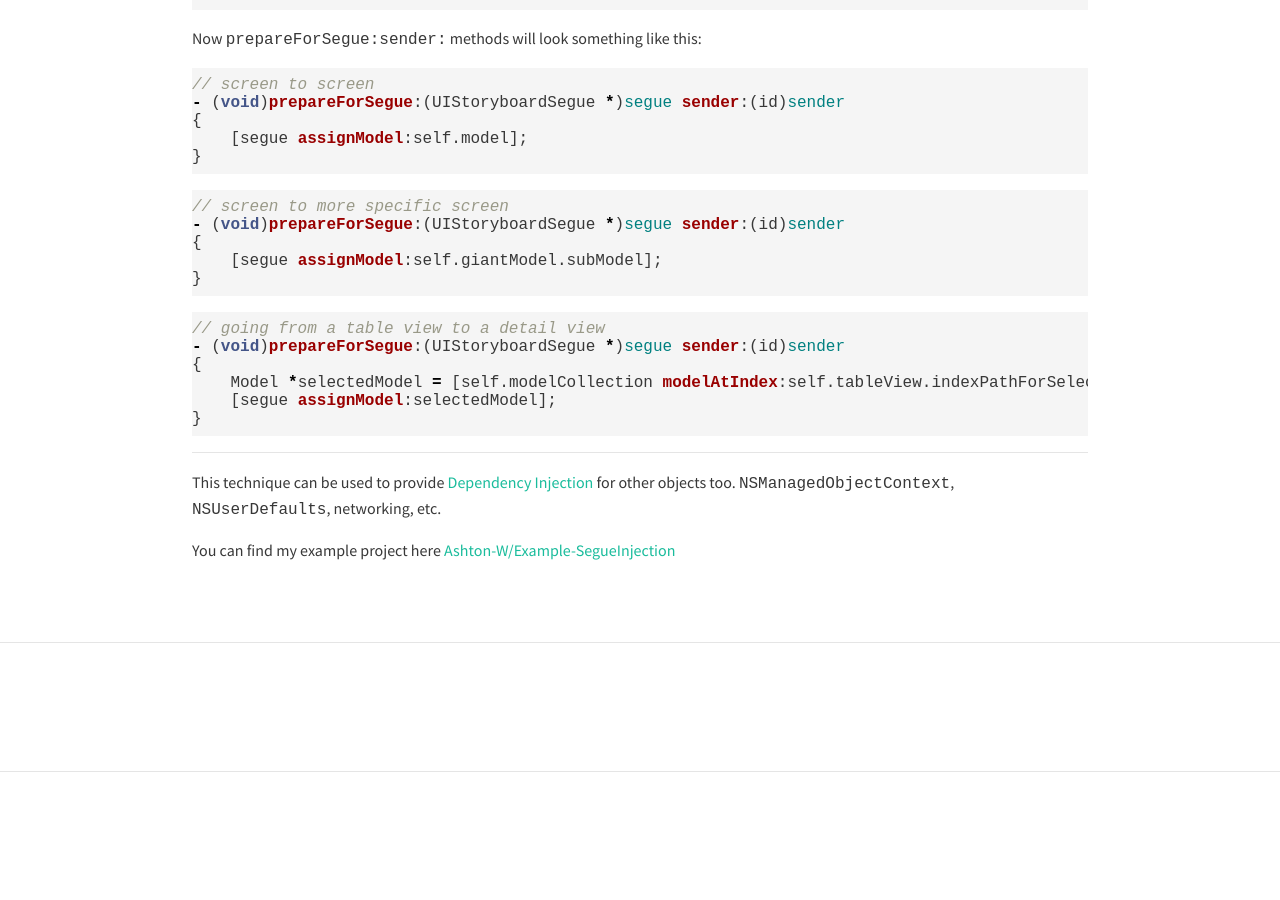
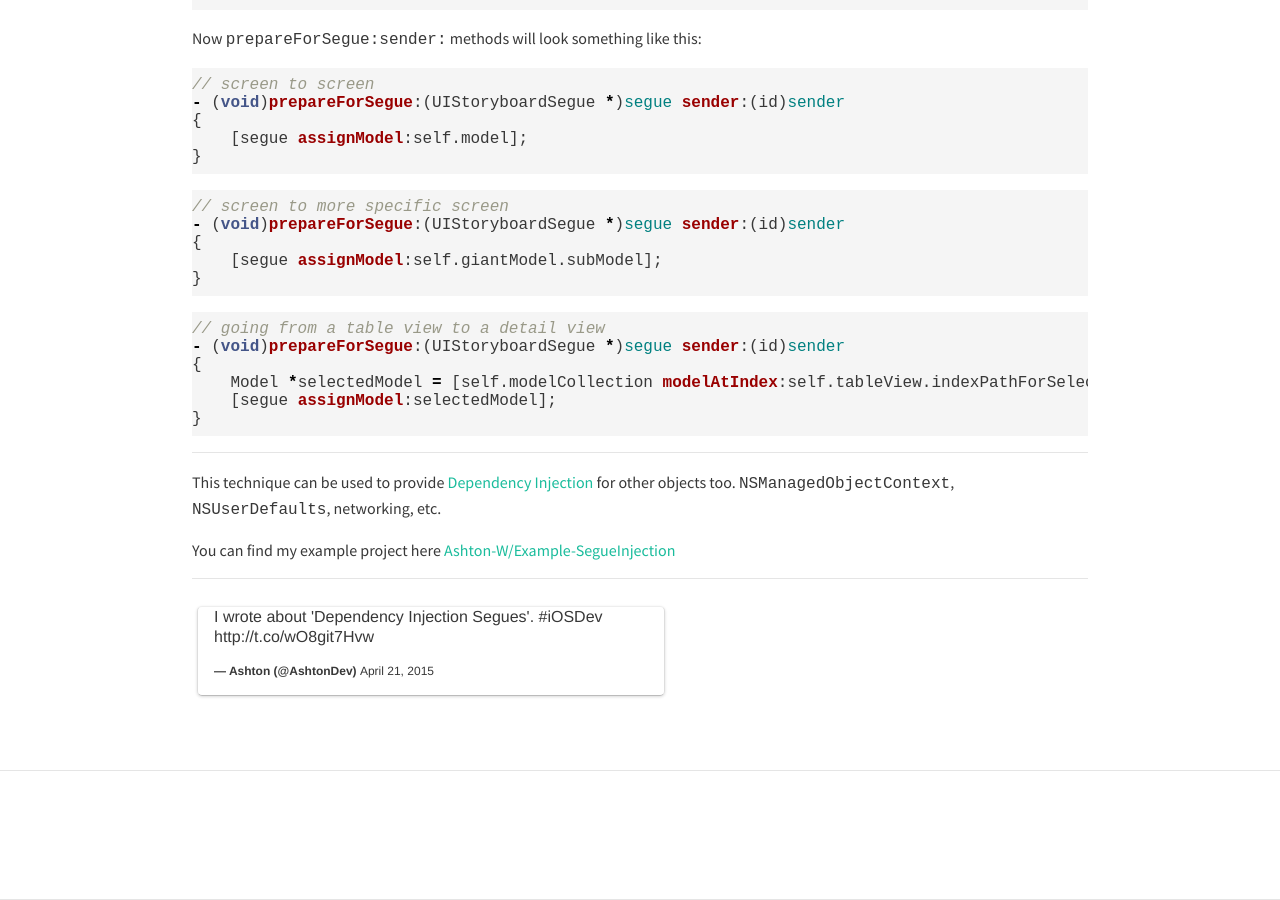
Before and after one commit to Ashton-W/Ashton-W.github.io, a Jekyll site: the page built from _posts/2015-4-11-Dependency-Injection-Segues.md, in a window 1280 px wide and 900 px high, scrolled down 1888 px. Built offline with Jekyll 4.4.1, drawn with Linux system fonts in a browser that asks for light colours; nearby versions of some CDN libraries; Markdown is read by kramdown in place of the engine named in the settings; comment, search, counter and statistics services are not loaded; before the commit the page ends 2660 px from its top, so only the background shows below that.

Commit message:
tweet tweet

```diff
--- a/_posts/2015-4-11-Dependency-Injection-Segues.md
+++ b/_posts/2015-4-11-Dependency-Injection-Segues.md
@@ -1,6 +1,7 @@
 ---
 layout: post
 title: Dependency Injection Segues
+tweet: https://twitter.com/AshtonDev/status/590363094381002752
 ---
 
 Segues link ViewControllers together, they don't pass along any data (except layout data).
@@ -124,3 +125,8 @@ This technique can be used to provide [Dependency Injection](http://en.wikipedia
 
 
 You can find my example project here [Ashton-W/Example-SegueInjection](https://github.com/Ashton-W/Example-SegueInjection)
+
+---
+
+<blockquote class="twitter-tweet" lang="en"><p>I wrote about &#39;Dependency Injection Segues&#39;. <a href="https://twitter.com/hashtag/iOSDev?src=hash">#iOSDev</a>&#10;&#10;<a href="http://t.co/wO8git7Hvw">http://t.co/wO8git7Hvw</a></p>&mdash; Ashton (@AshtonDev) <a href="https://twitter.com/AshtonDev/status/590363094381002752">April 21, 2015</a></blockquote>
+<script async src="//platform.twitter.com/widgets.js" charset="utf-8"></script>
```
